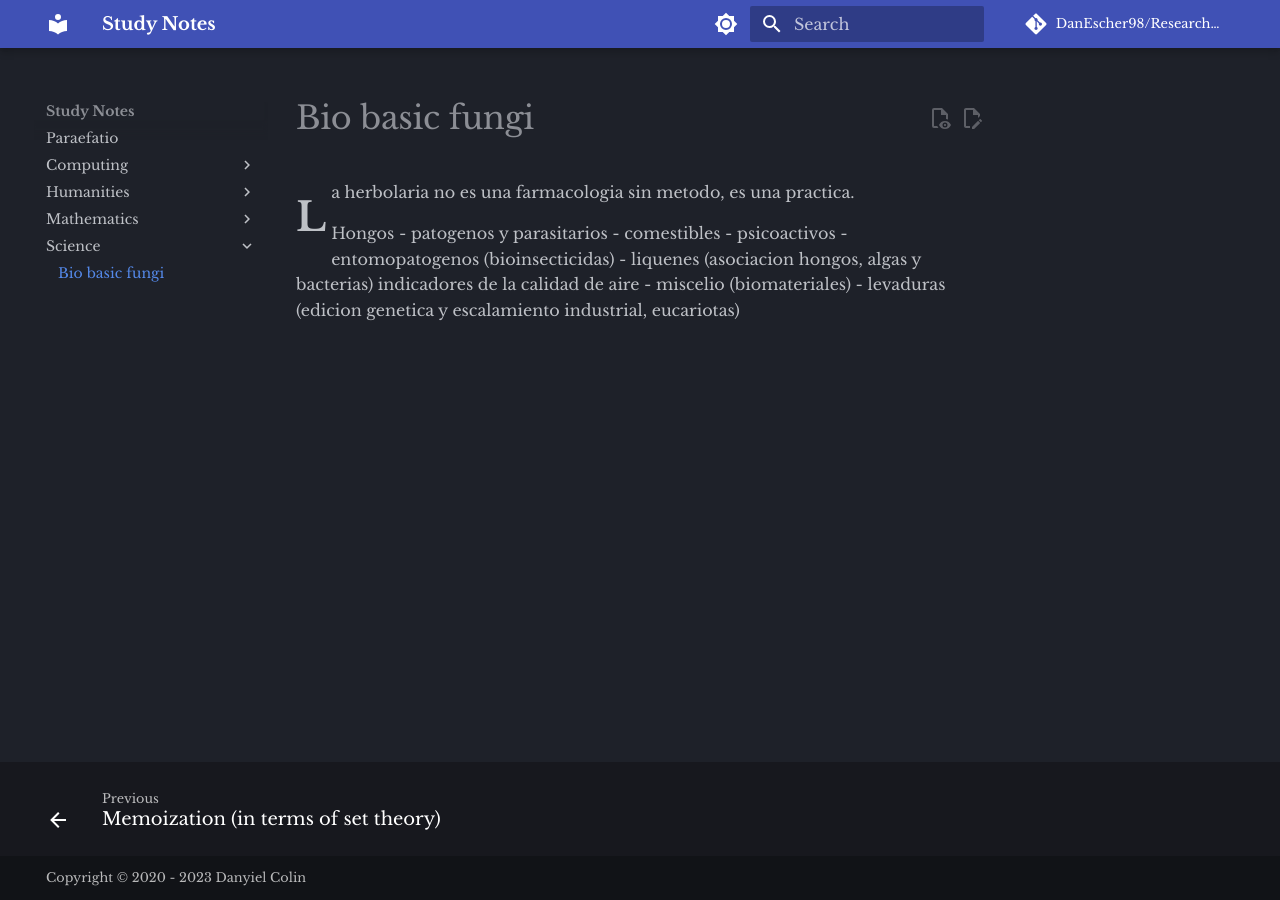
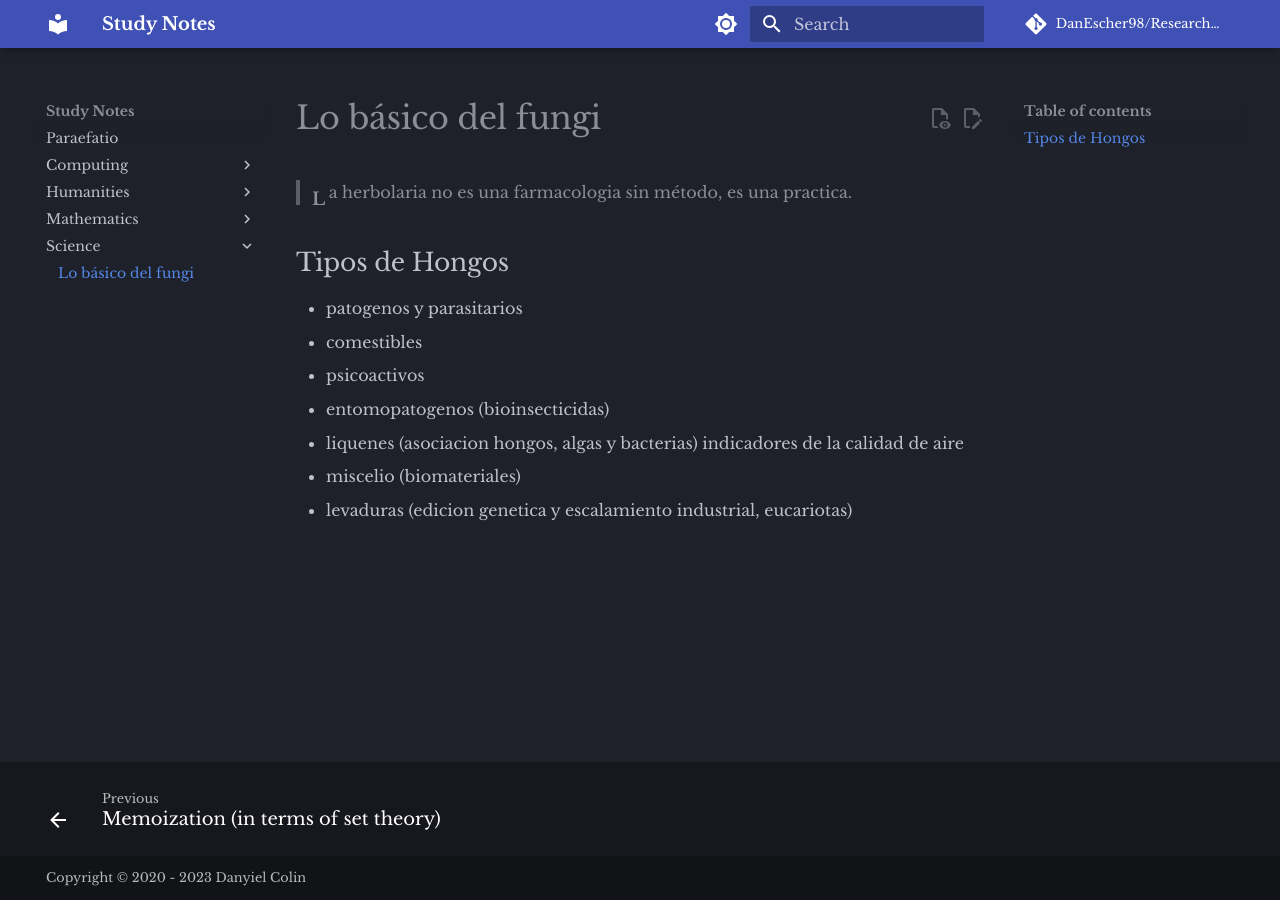
Before and after one commit to DanEscher98/StudyNotes, an MkDocs documentation site: the page built from docs/Science/bio-basic_fungi.md, in a window 1280 px wide. Built offline with MkDocs 1.6.1 and Material for MkDocs 9.7.7, drawn with Linux system fonts in a browser that asks for light colours; comment, search, counter and statistics services are not loaded.

Commit message:
modified:   docs/Computing/hs-thoughts_monads.md 	modified:   docs/Science/bio-basic_fungi.md 	new file:   todo/lowlv-asm_registers.md 	new file:   todo/lowlv-intel_rings.md

```diff
--- a/docs/Science/bio-basic_fungi.md
+++ b/docs/Science/bio-basic_fungi.md
@@ -1,6 +1,9 @@
-La herbolaria no es una farmacologia sin metodo, es una practica.
+# Lo básico del fungi
 
-Hongos
+> La herbolaria no es una farmacologia sin método, es una practica.
+
+## Tipos de Hongos
+
 - patogenos y parasitarios
 - comestibles
 - psicoactivos
```
Also changed, not shown: docs/Computing/hs-thoughts_monads.md (+2 -2 lines), todo/lowlv-asm_registers.md (added), todo/lowlv-intel_rings.md (added).
